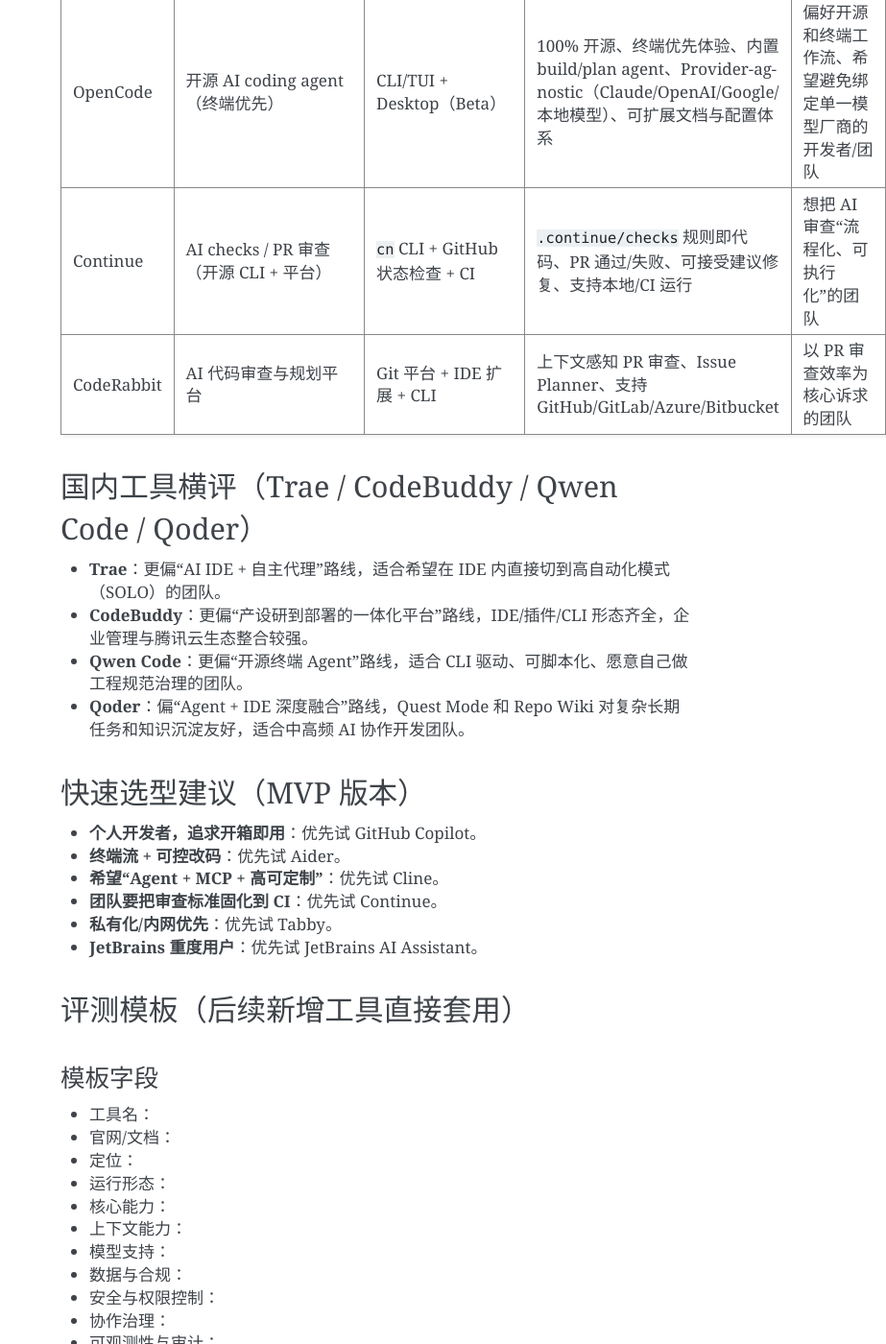
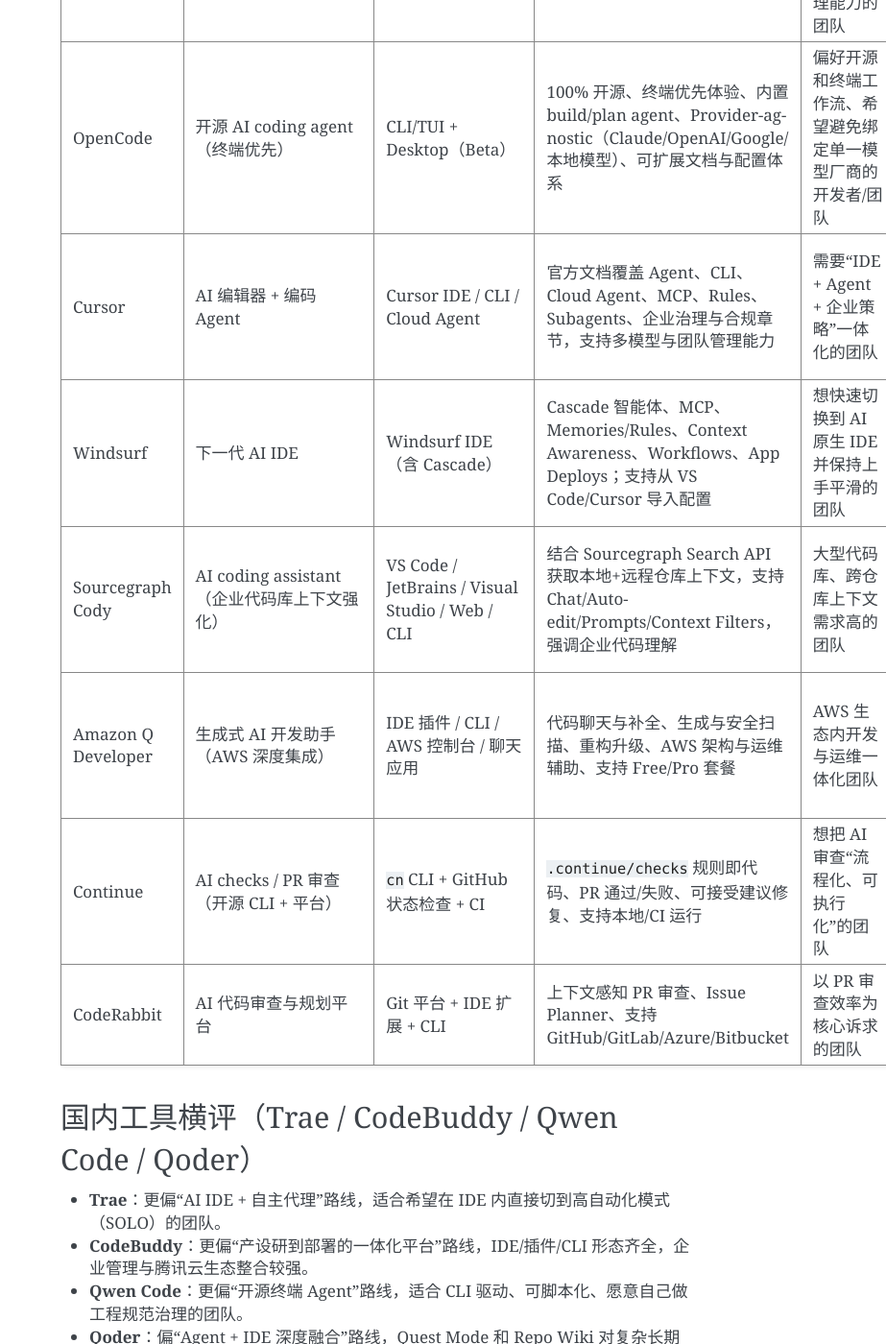
Before and after one commit to sanchuanhehe/VibeCoding, a Sphinx documentation site: the page built from docs/index.md, in a window 1280 px wide and 1400 px high, scrolled down 3338 px. Shown: the whole window at 96% size, without its empty margins (357-1280 px from the left). Built offline with Sphinx 7.4.7, drawn with Linux system fonts in a browser that asks for light colours; some of the changed text lies outside the part shown.

Commit message:
feat: 更新工具对比表，新增 Cursor、Windsurf、Sourcegraph Cody 和 Amazon Q Developer 信息

```diff
--- a/docs/index.md
+++ b/docs/index.md
@@ -41,6 +41,10 @@
 - Qwen Code（Qwen CLI）
 - Qoder
 - OpenCode
+- Cursor
+- Windsurf
+- Sourcegraph Cody
+- Amazon Q Developer
 
 ### B. AI Review / AI Checks（PR 与 CI）
 
@@ -50,17 +54,14 @@
 
 ### C. 待补充（官网动态渲染或本次未完成核验）
 
-- Cursor
-- Windsurf / Codeium
-- Sourcegraph Cody
-- Amazon Q Developer
+- Codeium（独立文档证据待补）
 
 ## 对比表（已核验条目，含新增）
 
 | 工具 | 主要定位 | 典型入口 | 亮点能力 | 适合场景 | 主要限制/注意点 |
 |---|---|---|---|---|---|
 | GitHub Copilot | 通用 AI coding + agent + review | GitHub / IDE / Terminal | Agent mode、Copilot coding agent、Copilot code review、多模型、企业治理能力、AGENT HQ 企业级工具里的开源开放派(能使用国外所有的模型,且代码开源) 依托vscode上游,与vscode深度融合 功能齐全 发布节奏快 订阅覆盖面最广 且其订阅现在能够在claude code和codex工具使用,官方提供转换的方法 | 已深度使用 GitHub 生态的团队 | 价格与配额受套餐影响(额度按次计费,还算便宜,但是有最大限额)；企业能力需管理员配置 |
-| Claude Code | Agentic coding（终端/IDE/桌面/Web） | Terminal / VS Code / JetBrains / Desktop / Web | 代码库级操作、命令执行、MCP 连接、可用 GitHub Actions/GitLab CI 做自动化 | 需要“一套引擎多端一致体验”的团队 | 高级能力常依赖订阅与账号体系；不同端能力细节有差异 |
+| Claude Code | Agentic coding（终端/IDE/桌面/Web） | Terminal / VS Code / JetBrains / Desktop / Web | 代码库级操作、命令执行、MCP 连接、可用 GitHub Actions/GitLab CI 做自动化 提出了很多领先的理念,例如skills mcp 插件,已经成为ai coding届的事实标准 | 需要“一套引擎多端一致体验”的团队 | 高级能力常依赖订阅与账号体系；不同端能力细节有差异 |
 | Codex CLI | 终端编码 Agent（开源 CLI） | Terminal（macOS/Linux，Windows 实验） | 本地读写代码、执行命令、非交互模式、MCP/多 Agent/SDK/CI 集成路径完整 | 终端优先、自动化和脚本化需求强的团队 | 对命令行工作流有要求；能力边界受审批模式和环境权限影响 |
 | Cline | IDE/CLI Agent（开源） | VS Code 扩展 + CLI | Plan/Act 工作流、MCP 扩展、支持多模型与多 Provider、可接 VS Code LM API | 需要可定制 Agent 工作流的开发者 | 配置项较多，上手门槛高于“开箱即用”产品 |
 | Aider | 终端 AI Pair Programming（开源） | CLI（可配 IDE） | Repo map、Git 自动提交、Lint/Test 联动、支持云端与本地多模型 | 终端优先、重视可控改码与 Git 流程 | 体验偏 CLI 心智，对纯 IDE 用户不一定友好 |
@@ -71,6 +72,10 @@
 | Qwen Code（Qwen CLI） | 开源终端 Agent（Qwen 生态） | CLI（`qwen`）+ IDE 集成 | 终端优先、交互/无头模式、MCP、子智能体、可接 OpenAI/Anthropic/Gemini 兼容端点 + Qwen OAuth | 偏好开源+国内模型生态、CI 自动化需求团队 | 需要一定 CLI 与配置能力；企业级治理能力依赖外围平台与自建规范 |
 | Qoder | Agentic 编码平台（IDE/JetBrains/CLI） | AI-Native IDE / JetBrains 插件 / CLI | 强调上下文工程+智能体，多文件修改、Quest Mode、Repo Wiki、MCP 扩展，支持团队版（含 SSO/集中管理） | 希望兼顾 IDE 体验与 Agent 深度能力，并需要团队治理能力的团队 | 生态更新较快，部分企业能力仍在持续迭代；高级模型额度依赖 Credits 体系 |
 | OpenCode | 开源 AI coding agent（终端优先） | CLI/TUI + Desktop（Beta） | 100% 开源、终端优先体验、内置 build/plan agent、Provider-agnostic（Claude/OpenAI/Google/本地模型）、可扩展文档与配置体系 | 偏好开源和终端工作流、希望避免绑定单一模型厂商的开发者/团队 | 以终端体验为核心，企业治理与托管能力需结合外部平台；部分图形化体验仍在完善 |
+| Cursor | AI 编辑器 + 编码 Agent | Cursor IDE / CLI / Cloud Agent | 官方文档覆盖 Agent、CLI、Cloud Agent、MCP、Rules、Subagents、企业治理与合规章节，支持多模型与团队管理能力 | 需要“IDE + Agent + 企业策略”一体化的团队 | 动态文档更新快，功能与计费策略迭代频繁，落地时需按团队版本复核 |
+| Windsurf | 下一代 AI IDE | Windsurf IDE（含 Cascade） | Cascade 智能体、MCP、Memories/Rules、Context Awareness、Workflows、App Deploys；支持从 VS Code/Cursor 导入配置 | 想快速切换到 AI 原生 IDE 并保持上手平滑的团队 | 平台演进快，企业治理细项与第三方集成边界需按当前版本核对 |
+| Sourcegraph Cody | AI coding assistant（企业代码库上下文强化） | VS Code / JetBrains / Visual Studio / Web / CLI | 结合 Sourcegraph Search API 获取本地+远程仓库上下文，支持 Chat/Auto-edit/Prompts/Context Filters，强调企业代码理解 | 大型代码库、跨仓库上下文需求高的团队 | 高级能力常与 Sourcegraph 平台能力绑定，部署与采购模型需综合评估 |
+| Amazon Q Developer | 生成式 AI 开发助手（AWS 深度集成） | IDE 插件 / CLI / AWS 控制台 / 聊天应用 | 代码聊天与补全、生成与安全扫描、重构升级、AWS 架构与运维辅助、支持 Free/Pro 套餐 | AWS 生态内开发与运维一体化团队 | 最佳价值在 AWS 场景，跨云与非 AWS 工作流下能力优势可能下降 |
 | Continue | AI checks / PR 审查（开源 CLI + 平台） | `cn` CLI + GitHub 状态检查 + CI | `.continue/checks` 规则即代码、PR 通过/失败、可接受建议修复、支持本地/CI 运行 | 想把 AI 审查“流程化、可执行化”的团队 | 需要先建设 checks 规则，初期有配置成本 |
 | CodeRabbit | AI 代码审查与规划平台 | Git 平台 + IDE 扩展 + CLI | 上下文感知 PR 审查、Issue Planner、支持 GitHub/GitLab/Azure/Bitbucket | 以 PR 审查效率为核心诉求的团队 | 深度能力与组织流程绑定，需团队习惯配合 |
 
@@ -140,9 +145,16 @@
 - Qoder Pricing: <https://docs.qoder.com/zh/account/pricing>
 - OpenCode Repo: <https://github.com/anomalyco/opencode>
 - OpenCode Website: <https://opencode.ai/>
+- Cursor Docs Index: <https://www.cursor.com/llms.txt>
+- Cursor Docs Overview: <https://cursor.com/docs.md>
+- Windsurf Docs: <https://docs.windsurf.com>
+- Windsurf Pricing: <https://windsurf.com/pricing>
+- Sourcegraph Cody Docs: <https://docs.sourcegraph.com/cody>
+- Amazon Q Developer Docs: <https://docs.aws.amazon.com/amazonq/latest/qdeveloper-ug/what-is.html>
+- Amazon Q Developer Overview: <https://aws.amazon.com/q/developer/>
 
 ## 下一步补充清单
 
-1. 逐个补全 Cursor / Windsurf / Cody / Amazon Q Developer 的官方文档证据。
+1. 逐个补全 Codeium 的官方文档证据。
 2. 增加“定价对比表（个人/团队/企业）”。
 3. 增加“同一任务基准对比”（例如：修复 bug、跨文件重构、PR 安全审查）。
```
